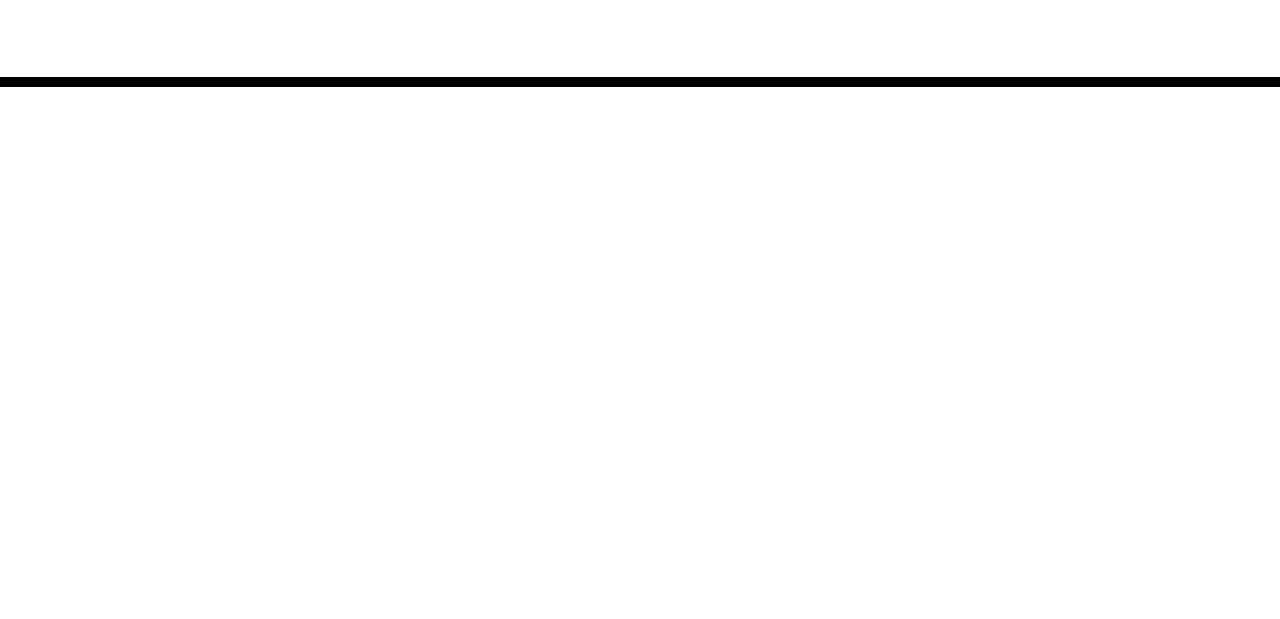
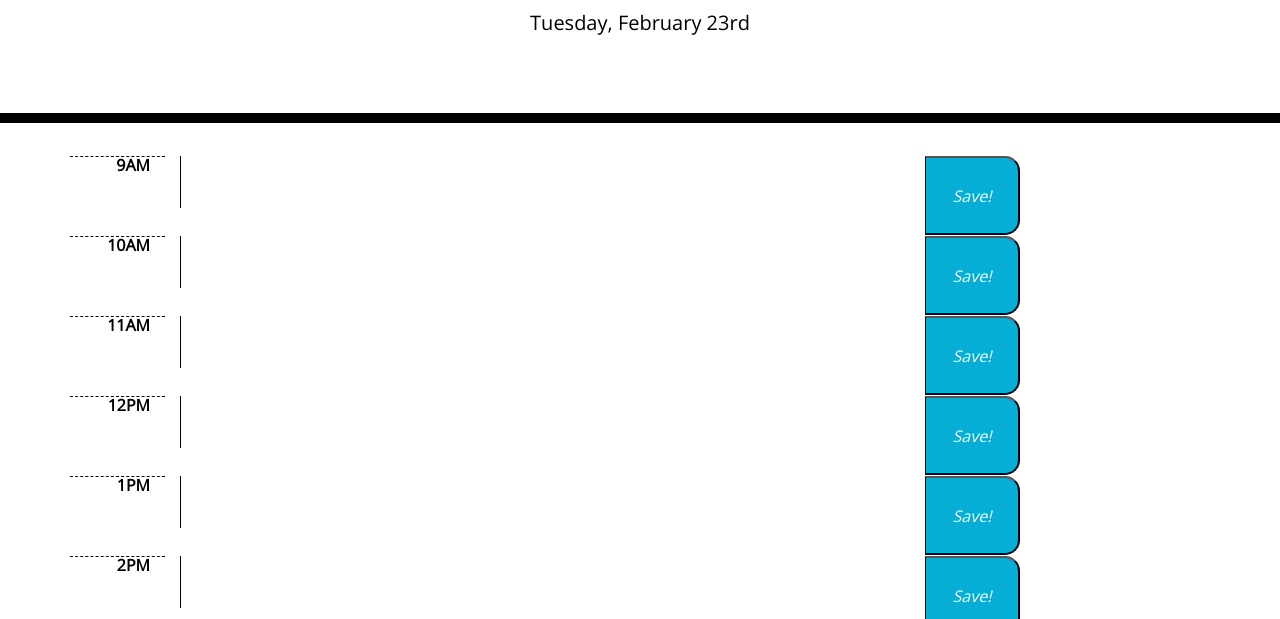
Before and after one commit to ACCoon/Workday-Scheduler, a plain HTML site: page index.html in a window 1280 px wide. Shown: the part 181-800 px from the top of the page. Drawn offline with nearby package versions, Linux system fonts and the light colour scheme.

Commit message:
Added script.js, implemented asset filestructure. Added function to generate timetable elements and show current date.

```diff
--- /dev/null
+++ b/assets/js/script.js
@@ -0,0 +1,30 @@
+// Use all JQuery, not Javascript. Use For loops. 24h time
+var currentEl = $("#currentDay");
+var timeTableEl = $(".container");
+
+// Generate and display timetable elements.
+function createTableEl() {
+    for(i = 9; i < 18; i++){
+        var rowEl = $("<div></div>").addClass("row");
+        var hourEl = $("<div></div>").addClass("hour col-1");
+        var timeSlotEl = $("<div></div>").attr({"id": i, "class": "col-8"}).append($("<textarea></textarea"));
+        var saveBtnEl = $("<button></button>").attr({"type": "button", "class": "col-1 saveBtn"}).append($("<i></i>").text("Save!"));
+
+        if(i < 12){
+            hourEl.text(i + "AM");
+        }
+        else if (i === 12) {
+            hourEl.text("12PM");
+        }
+        else {
+            hourEl.text((i-12) + "PM");
+        }
+
+        timeTableEl.append(rowEl.append(hourEl, timeSlotEl, saveBtnEl));
+    }
+}
+
+// Display current day
+currentEl.text(moment().format("dddd, MMMM Do"));
+
+createTableEl();
--- a/style.css
+++ b/assets/style/style.css
@@ -11,6 +11,7 @@ textarea{
   color: #000000;
   border-left: 1px solid black;
   padding: 10px;
+  width: 100%;
 }
 
 .jumbotron {
@@ -33,13 +34,15 @@ textarea{
 .row {
   white-space: pre-wrap;
   height: 80px;
-  border-top: 1px solid white;;
+  border-top: 1px solid white;
 }
 
 .hour {
   background-color: #ffffff;
   color: #000000;
   border-top: 1px dashed #000000;
+  font-weight: bold;
+  text-align: right;
 }
 
 .past {
--- a/index.html
+++ b/index.html
@@ -18,7 +18,7 @@
       href="https://fonts.googleapis.com/css?family=Open+Sans&display=swap"
       rel="stylesheet"
     />
-    <link rel="stylesheet" href="style.css" />
+    <link rel="stylesheet" href="./assets/style/style.css" />
     <title>Work Day Scheduler</title>
   </head>
 
@@ -34,5 +34,6 @@
 
     <script src="https://cdnjs.cloudflare.com/ajax/libs/jquery/3.2.1/jquery.min.js"></script>
     <script src="https://cdnjs.cloudflare.com/ajax/libs/moment.js/2.24.0/moment.min.js"></script>
+    <script src="./assets/js/script.js"></script>
   </body>
 </html>
```
